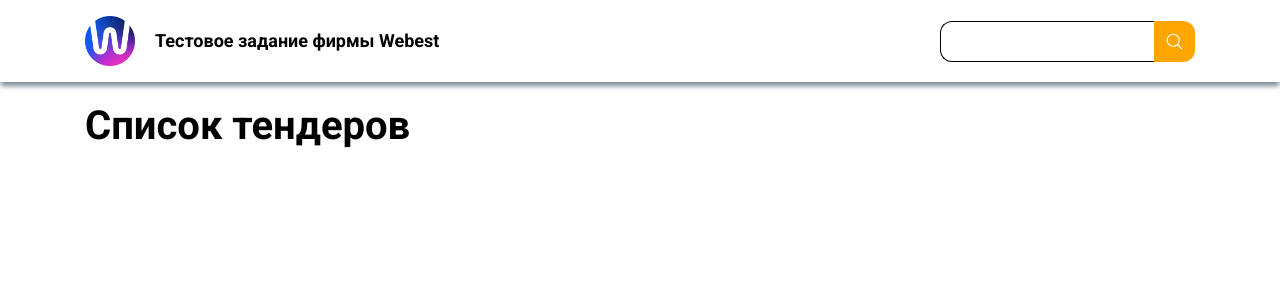
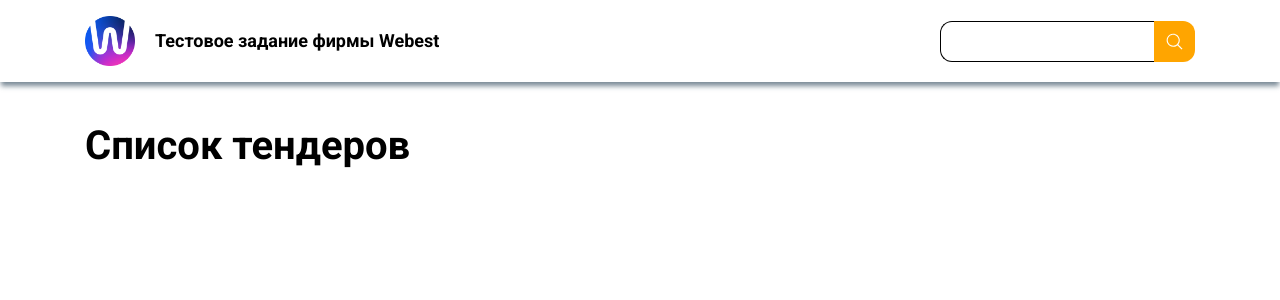
Before and after one commit to khusnutdinovilm/webest-test-task, a Vue app: page / in a window 1280 px wide. Shown: the top 300 px of the page. Built offline with nearby package versions, Linux system fonts and the light colour scheme.

Commit message:
UPD: сделал отступы между элементами страницы побольше и убрал тег main

```diff
--- a/src/App.vue
+++ b/src/App.vue
@@ -1,9 +1,7 @@
 <template>
   <app-header />
 
-  <main>
-    <router-view />
-  </main>
+  <router-view />
 </template>
 
 <script setup lang="ts">
@@ -14,7 +12,7 @@ import AppHeader from "common/app-header";
 #app {
   display: flex;
   flex-direction: column;
-  gap: 20px;
+  gap: 40px;
   min-height: 100dvh;
 
   & main {
```
